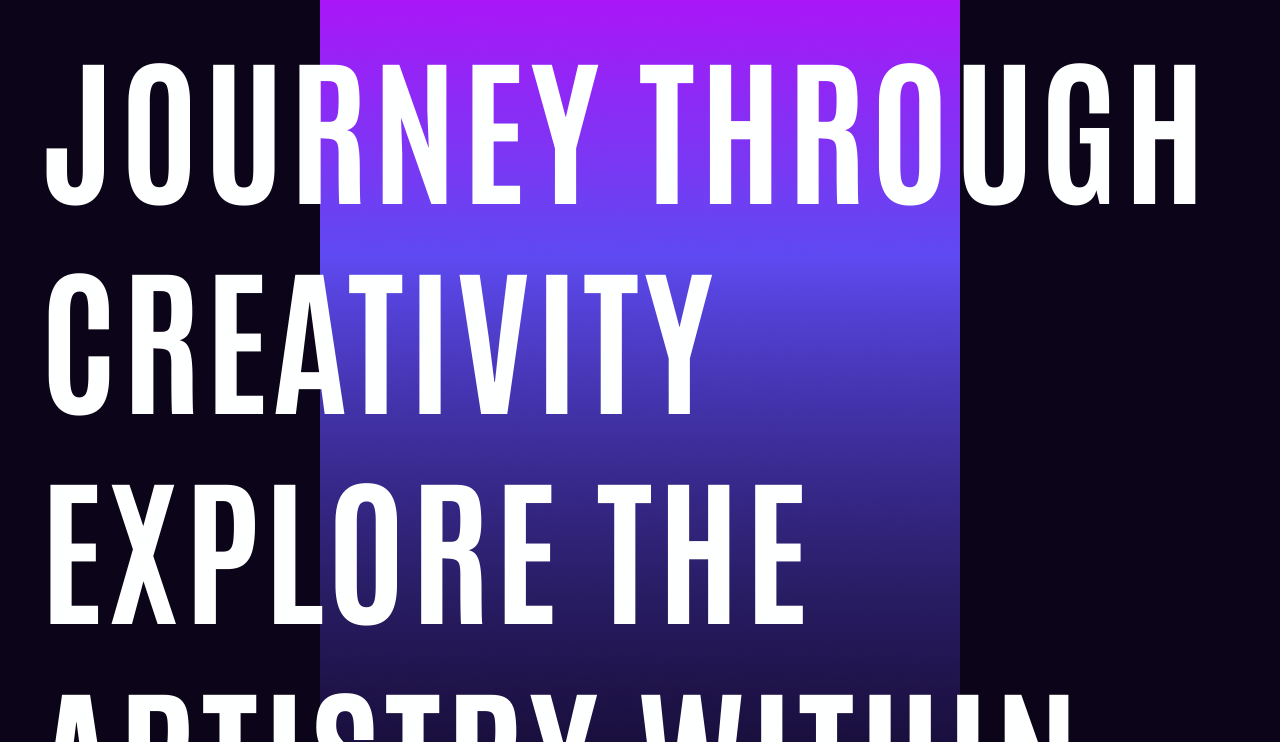
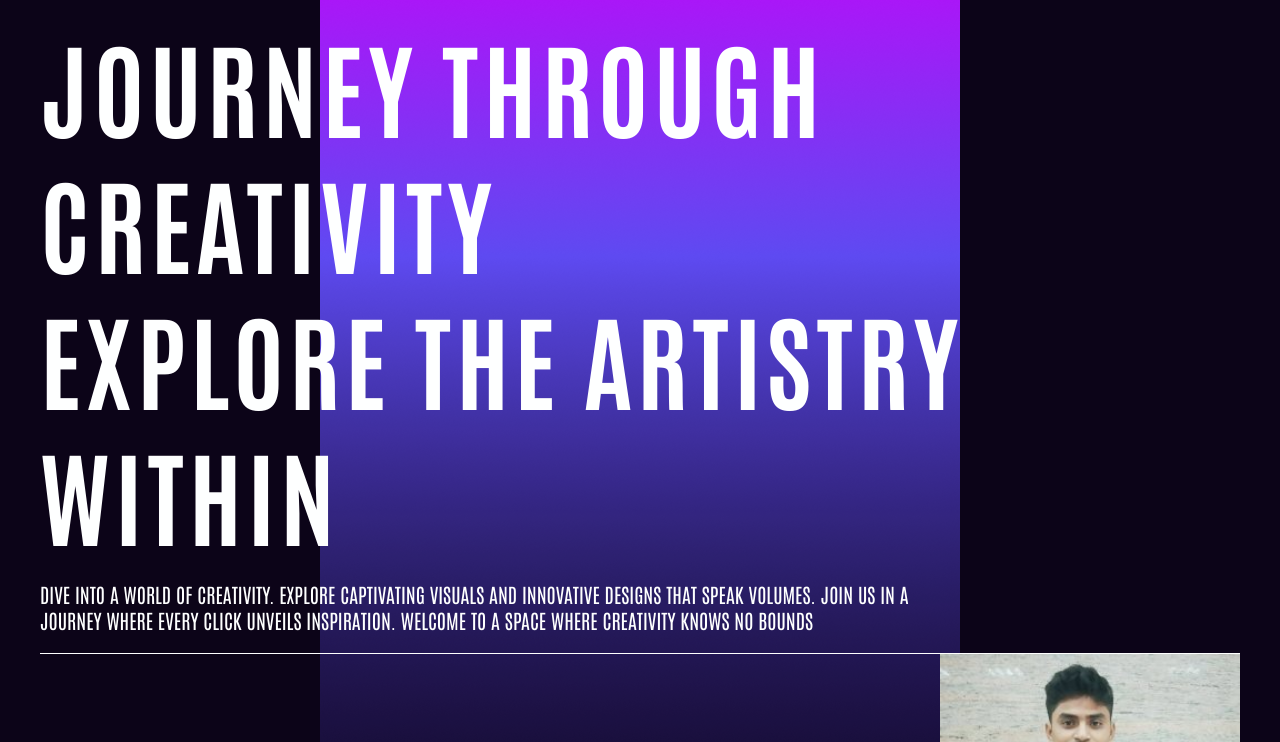
Before and after one commit to DipuChandra/ph-classdemo-project, a plain HTML site: page index.html in a window 1280 px wide. Shown: the part 58-800 px from the top of the page. Drawn offline with Linux system fonts and the light colour scheme.

Commit message:
you message

```diff
--- a/hearder.css
+++ b/hearder.css
@@ -24,7 +24,7 @@
 
 
 .baner-title h1 {
-    font-size: 162px;
+    font-size: 105px;
     text-transform: uppercase;
     font-weight: 900;
     letter-spacing: 5px;
--- a/root.css
+++ b/root.css
@@ -21,3 +21,7 @@ body{
 .container{
     padding: 0px 40px;
 }
+/* dipudemr.surge.sh */
+/* git add .
+git commit -m"you message"
+git push */
```
